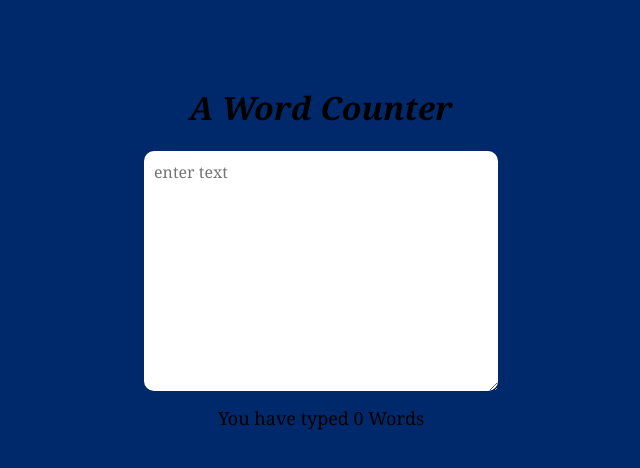
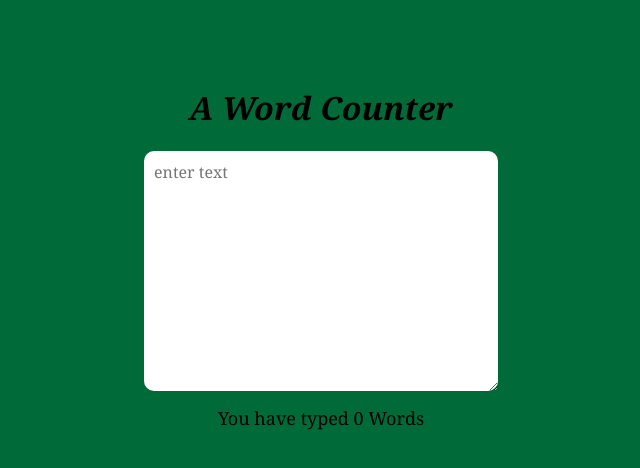
Before and after one commit to chibuikedaniel/word-counter, a plain HTML site: page day3/wordcounter.html in a window 1280 px wide. Shown: the whole page, without its empty margins (319-959 px from the left). Drawn offline with Linux system fonts and the light colour scheme.

Commit message:
Update wordcounter.css

```diff
--- a/day3/wordcounter.css
+++ b/day3/wordcounter.css
@@ -5,7 +5,7 @@
 body{
     margin: 0%;
     padding: 0%;
-    background-color: #00296b;
+    background-color: #006b39;
 }
 
 #container {
```
